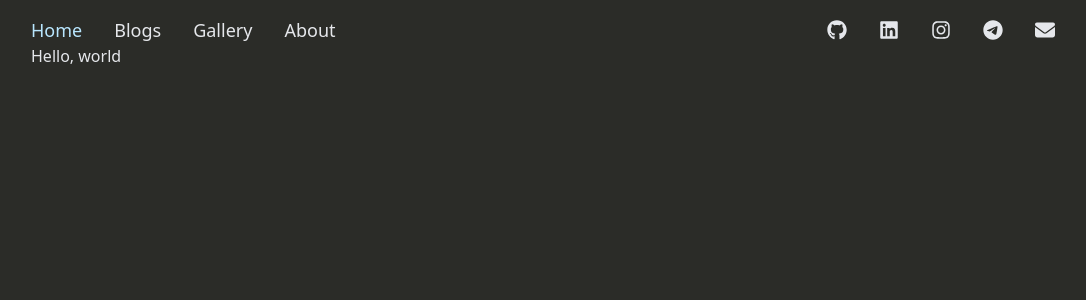
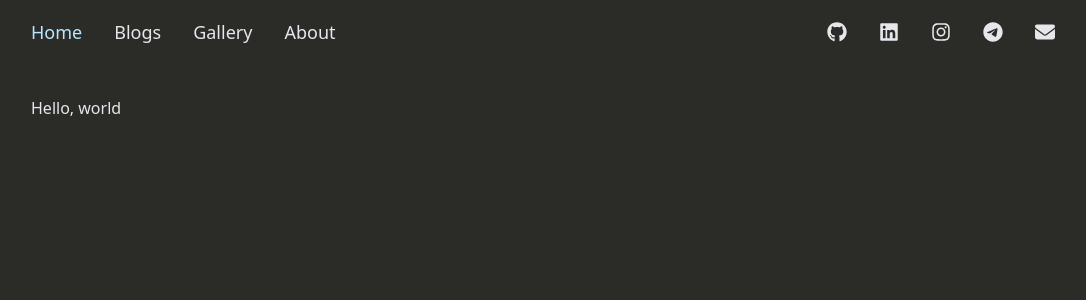
Before and after one commit to krantheman/krantheman.github.io, a Vue app: page / in a window 1280 px wide. Shown: the top 300 px of the page, without its empty margins (97-1183 px from the left). Built offline with nearby package versions, Linux system fonts and the light colour scheme.

Commit message:
add styles for headings

```diff
--- a/index.html
+++ b/index.html
@@ -7,7 +7,7 @@
 		<title>Akash Tom</title>
 	</head>
 	<body class="bg-[#2b2c28] text-gray-200">
-		<div id="app" class="sm:w-5xl mx-auto my-4" />
+		<div id="app" class="sm:w-5xl mx-auto" />
 		<script type="module" src="/src/main.js"></script>
 	</body>
 </html>
--- a/src/App.vue
+++ b/src/App.vue
@@ -4,5 +4,7 @@ import NavBar from "./components/NavBar.vue";
 
 <template>
 	<NavBar />
-	<RouterView />
+	<main class="py-8">
+		<RouterView />
+	</main>
 </template>
--- a/src/assets/main.css
+++ b/src/assets/main.css
@@ -1 +1,27 @@
 @import "tailwindcss";
+
+@layer base {
+	h1 {
+		@apply text-4xl font-bold leading-14 mb-2;
+	}
+
+	h2 {
+		@apply text-3xl font-bold leading-12 mb-2;
+	}
+
+	h3 {
+		@apply text-2xl font-semibold leading-10 mb-2;
+	}
+
+	h4 {
+		@apply text-xl font-medium leading-9 mb-2;
+	}
+
+	h5 {
+		@apply text-lg font-medium leading-8 mb-2;
+	}
+
+	h6 {
+		@apply text-base font-thin leading-7 mb-2;
+	}
+}
--- a/src/components/NavBar.vue
+++ b/src/components/NavBar.vue
@@ -24,7 +24,7 @@ const socialLinks = [
 
 <template>
 	<header>
-		<nav class="flex space-x-8 items-center">
+		<nav class="h-16 flex space-x-8 items-center">
 			<RouterLink
 				v-for="link in websiteLinks"
 				:to="link.path"
--- a/src/views/HomeView.vue
+++ b/src/views/HomeView.vue
@@ -1,5 +1,5 @@
 <script setup></script>
 
 <template>
-	<main>Hello, world</main>
+	<div>Hello, world</div>
 </template>
--- a/vite.config.js
+++ b/vite.config.js
@@ -2,12 +2,11 @@ import { fileURLToPath, URL } from "node:url";
 
 import { defineConfig } from "vite";
 import vue from "@vitejs/plugin-vue";
-import vueDevTools from "vite-plugin-vue-devtools";
 import tailwindcss from "@tailwindcss/vite";
 
 // https://vite.dev/config/
 export default defineConfig({
-	plugins: [vue(), vueDevTools(), tailwindcss()],
+	plugins: [vue(), tailwindcss()],
 	resolve: {
 		alias: {
 			"@": fileURLToPath(new URL("./src", import.meta.url)),
```
Also changed, not shown: 1 other file (tests, documents, lock files or other folders).
